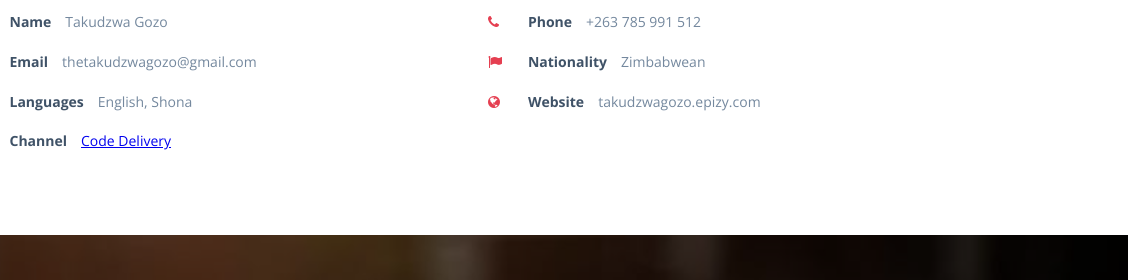
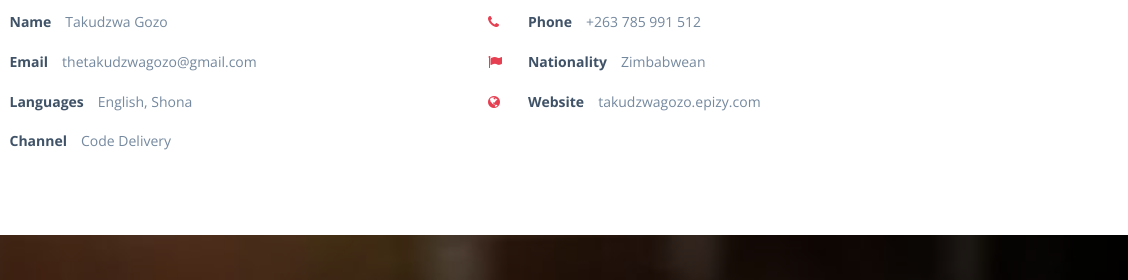
Before and after one commit to tgozo19/mySite, a plain HTML site: page index.html in a window 1280 px wide. Shown: the part 1200-1480 px from the top of the page, 152-1280 px from the left. Drawn offline with nearby package versions, Linux system fonts and the light colour scheme.

Commit message:
Add files via upload

```diff
--- a/index.html
+++ b/index.html
@@ -89,7 +89,7 @@
 		<li><i class="fa fa-flag" aria-hidden="true"></i> <span>Nationality</span> Zimbabwean</li>
 		<li><i class="fa fa-sign-language" aria-hidden="true"></i> <span>Languages</span> English, Shona</li>
 		<li><i class="fa fa-globe" aria-hidden="true"></i> <span>Website</span> takudzwagozo.epizy.com</li>
-		<li><i class="fa fa-youtube" aria-hidden="true"></i> <span>Channel</span> <a href="https://www.youtube.com/channel/UC5bsGZby3e3cTPT__fznErQ">Code Delivery</a></li>
+		<li><i class="fa fa-youtube" aria-hidden="true"></i> <span>Channel</span> <a href="https://www.youtube.com/channel/UC5bsGZby3e3cTPT__fznErQ" style="text-decoration: none; color: inherit">Code Delivery</a></li>
 	</ul>
 	<br clear="all" />
 	<div id='skills'></div>
```
